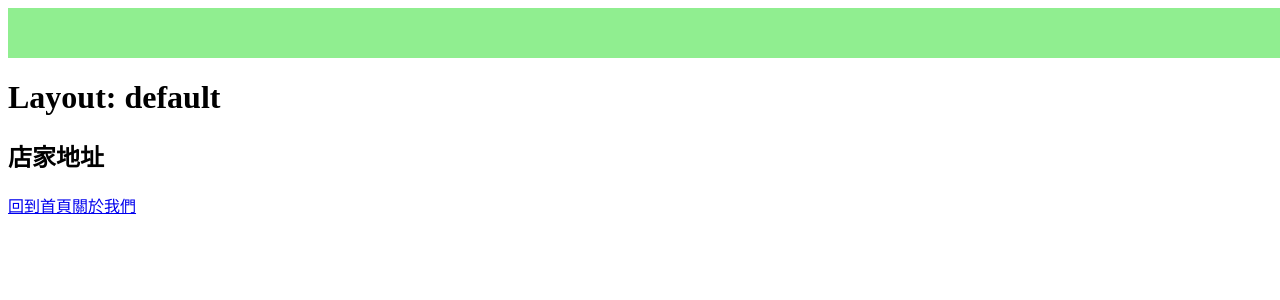
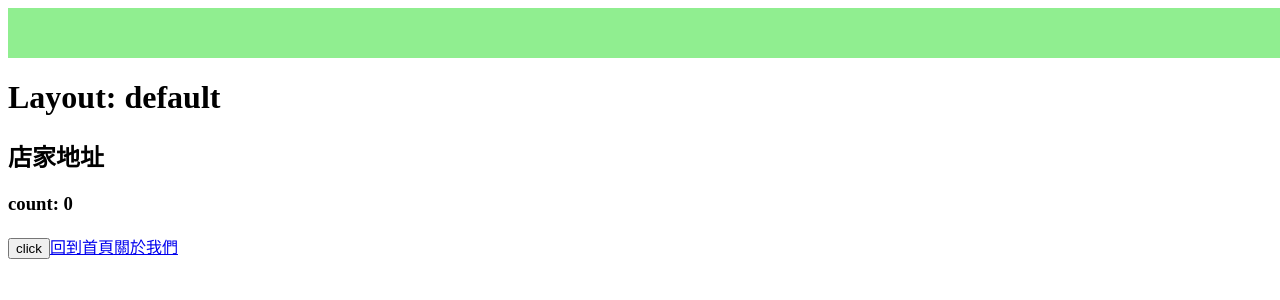
Before and after one commit to wen-3/nuxt_week4, a Nuxt app: page /address in a window 1280 px wide. Shown: the top 300 px of the page. Built offline with nearby package versions, Linux system fonts and the light colour scheme.

Commit message:
storeToRefs & 修改 Pinia 裡的資料

```diff
--- a/pages/address.vue
+++ b/pages/address.vue
@@ -1,4 +1,5 @@
 <script setup>
+import { storeToRefs } from "pinia";
 // definePageMeta({
 //   middleware: (to, from) => {
 //     console.log("address=>", { to, from });
@@ -6,18 +7,23 @@
 // });
 
 const addressStore = useAddressStore();
-console.log(addressStore);
-console.log(addressStore.count);
+const { count } = storeToRefs(addressStore);
 
+// console.log(addressStore);
+console.log(count);
 
 </script>
 
 <template>
   <div>
     <h2>店家地址</h2>
+    <h3>count: {{ count }}</h3>
 
-    <NuxtLink to="/">回到首頁</NuxtLink>
-    <NuxtLink to="/about">關於我們</NuxtLink>
+    <div>
+      <button @click="addressStore.addCount">click</button>
+      <NuxtLink to="/">回到首頁</NuxtLink>
+      <NuxtLink to="/about">關於我們</NuxtLink>
+    </div>
   </div>
 </template>
 
```
